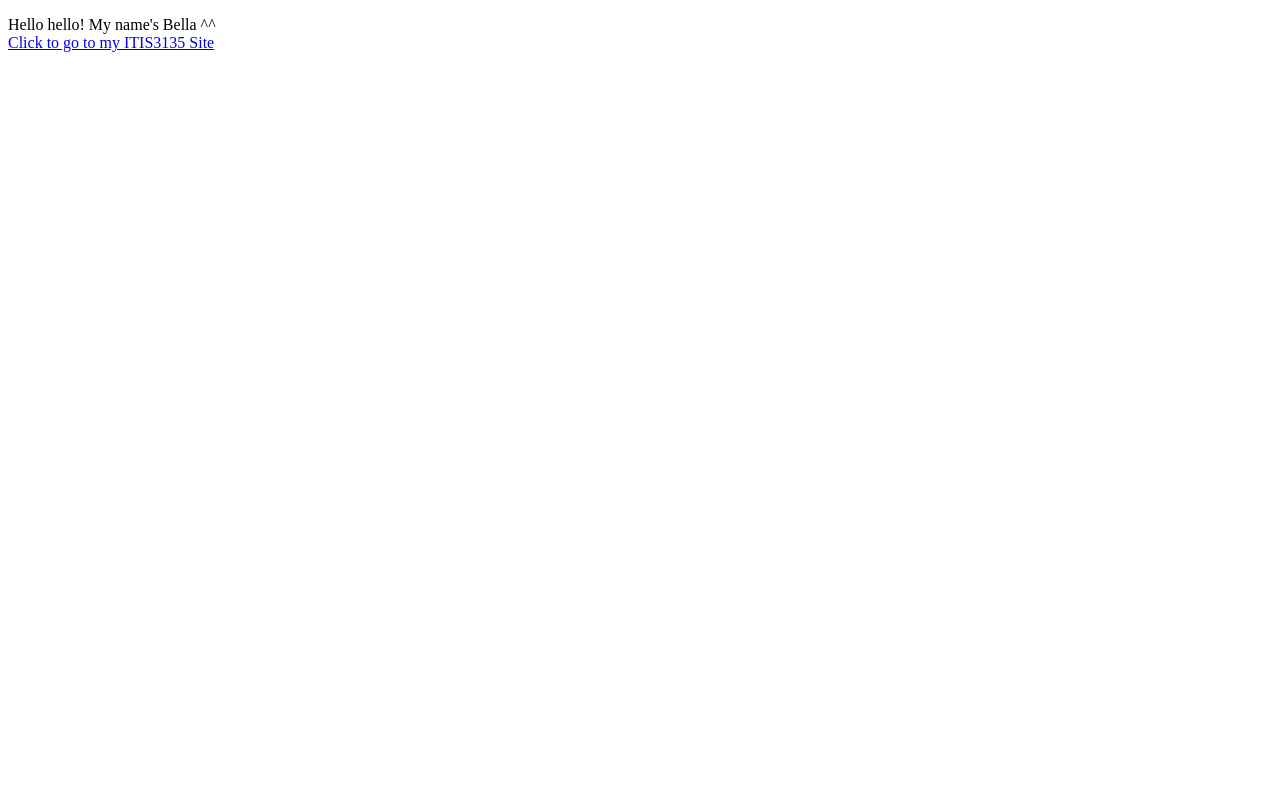
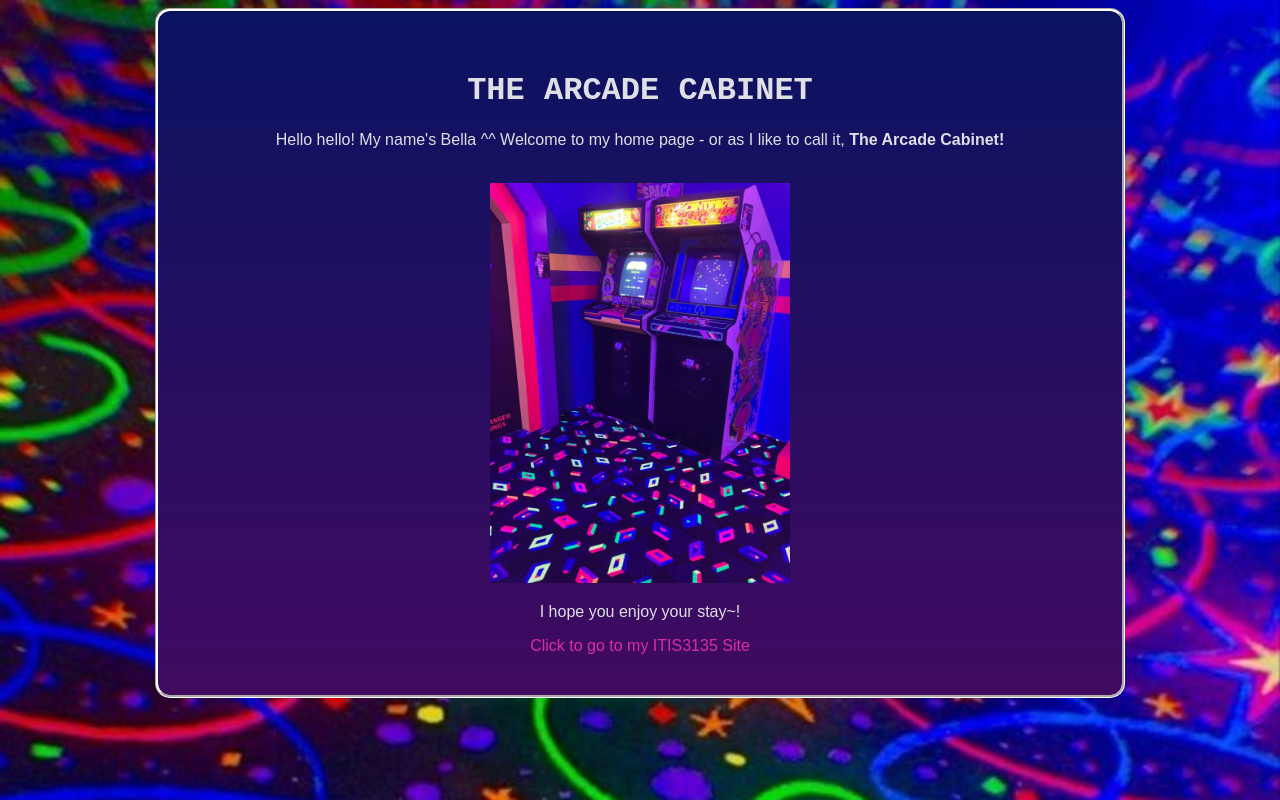
Before and after one commit to BellaLemmons/BellaLemmons.github.io, a plain HTML site: page index.html in a window 1280 px wide. Drawn offline with Linux system fonts and the light colour scheme; a web font is replaced by a local one.

Commit message:
Added CSS to main index page

```diff
--- a/index.html
+++ b/index.html
@@ -1,12 +1,21 @@
 <!DOCTYPE html>
-<html>
+<html lang="en">
 <head>
-    <title>Index Page</title>
+    <title>The Arcade Cabinet</title>
     <script src="https://lint.page/kit/4d0fe3.js" crossorigin="anonymous"></script>
+    <link rel="stylesheet" href="stylesheet.css">
 </head>
 <body>
-    <p>Hello hello! My name's Bella ^^<br>
-    <a href = "ITIS3135Work/">Click to go to my ITIS3135 Site</a> </p>
+    <div class="container">
+    <header><h1>THE ARCADE CABINET</h1></header>
+    <p>Hello hello! My name's Bella ^^ Welcome to my home page - or as I like to call it,
+    <b>The Arcade Cabinet!</b></p><br>
+    <img id="arcade-machines" src="arcade-machines.jpg" alt="A photo of two brightly-colored arcade machines.">
+    <p>I hope you enjoy your stay~!</p>
+
+    <div id="itislinkstyle"><a href = "ITIS3135Work/" id="itislink">Click to go to my ITIS3135 Site</a></div>
+    </div>
+
     <script src="https://divonbriesen.github.io/web123/scripts/standards-check.js" defer></script>
 </body>
 </html>
--- /dev/null
+++ b/stylesheet.css
@@ -0,0 +1,50 @@
+@import url(https://fonts.googleapis.com/css?family=Bitcount);
+
+h1{
+    text-align: center;
+    font-family: 'Bitcount', "Courier New", Courier, monospace;
+}
+
+body{
+    font-family: Arial, Arial, Helvetica, sans-serif;
+    background-image: url("arcade-floor.jpg");
+    background-repeat: no-repeat;
+    background-attachment: fixed;
+    background-size: cover;
+    text-align: center;
+    color: #dfdfe6;
+}
+
+.container {
+    background: linear-gradient(#0a1361, #410a61), #0a1361;
+    max-width: 70%;
+    height: 100%;
+    padding: 40px;
+    margin: auto;
+    border-radius: 15px;
+    border-style: groove;
+    border-color: white;
+}
+
+#arcade-machines{
+    width: 300px;
+    height: 400px;
+}
+#itislink{
+    text-decoration: none;
+}
+#itislink:link{
+    color: #db2ea4;
+}
+
+#itislink:active{
+    color:#db532e;
+}
+
+#itislink:visited{
+    color:#db831f;
+}
+
+#itislink:hover{
+    color: #f2b955;
+}
```
Also changed, not shown: arcade-floor.jpg (added), arcade-machines.jpg (added).
